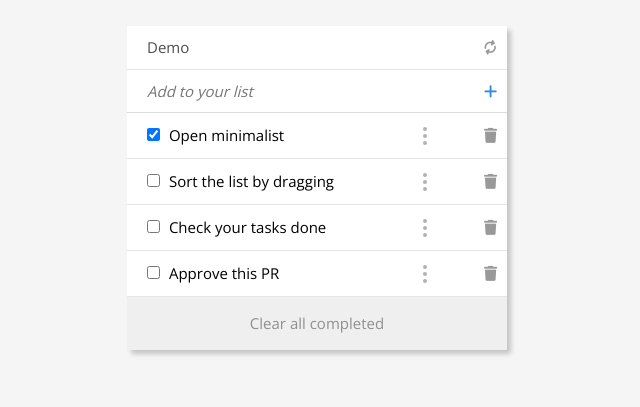
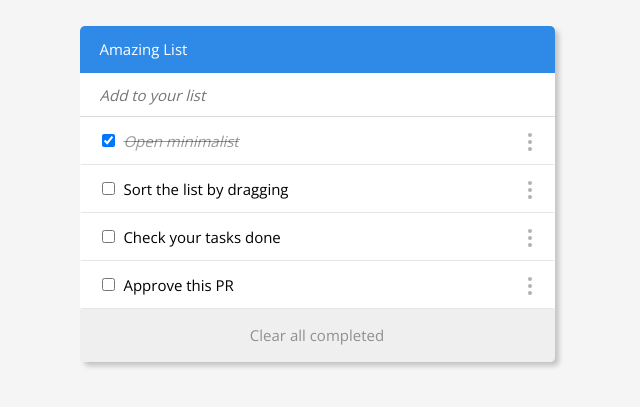
Before and after one commit to D4nielJ/todo-list, a website built with webpack: page src/index.html in a window 1280 px wide. Shown: the part 235-642 px from the top of the page, without its empty margins (323-963 px from the left). Built offline with nearby package versions, Linux system fonts and the light colour scheme.

Commit message:
Add more styles to new buttons

```diff
--- a/src/app/components/appendTask.js
+++ b/src/app/components/appendTask.js
@@ -2,12 +2,14 @@ export default function appendTask(index, todoList) {
   const li = document.createElement('li');
   const task = todoList.getTask(index);
   let checked = '';
+  let classDesc = '';
   if (task.completed === true) {
     checked = 'checked';
+    classDesc = 'todo-list__desc--done';
   }
 
   li.innerHTML = `
-    <div>
+    <div class="todo-list__desc-container">
       <input
         type="checkbox"
         class="todo-list__completed"
@@ -16,7 +18,7 @@ export default function appendTask(index, todoList) {
       <input
         type="text"
         value="${task.desc}"
-        class="todo-list__desc"
+        class="todo-list__desc ${classDesc}"
         maxlength="255"
       />
     </div>
--- a/src/app/components/reorderList.js
+++ b/src/app/components/reorderList.js
@@ -3,6 +3,7 @@ import deployList from './deployList.js';
 import completion from './completion.js';
 import editTask from './editTask.js';
 import deleteTask from './deleteTask.js';
+import ui from '../ui/ui.js';
 
 class ReorderList {
   targetsArray = [];
@@ -46,6 +47,7 @@ class ReorderList {
     deleteTask.addListener();
     this.addEvents();
     this.addEventsToTargets();
+    ui();
   };
 
   dragOver = (e) => {
--- a/src/app/run.js
+++ b/src/app/run.js
@@ -1,9 +1,11 @@
 import todoList from './utils/todoList.js';
 import deployList from './components/deployList.js';
 import resetEvents from './utils/resetEvents.js';
+import ui from './ui/ui.js';
 
 export default function run() {
   todoList.init();
   deployList(todoList);
   resetEvents();
+  ui();
 }
--- /dev/null
+++ b/src/app/ui/ui.js
@@ -0,0 +1,55 @@
+export default function ui() {
+  const submitUi = () => {
+    const addInput = document.querySelector('.card__add-task');
+    const submitButton = document.querySelector('.card__submit');
+    addInput.addEventListener('focus', () => {
+      submitButton.classList.add('card__submit--active');
+    });
+    addInput.addEventListener('blur', () => {
+      submitButton.classList.remove('card__submit--active');
+    });
+  };
+
+  const taskUi = () => {
+    const tasks = Array.from(document.querySelectorAll('.todo-list__item'));
+    const inputs = Array.from(document.querySelectorAll('.todo-list__desc'));
+    const deleteButtons = Array.from(
+      document.querySelectorAll('.todo-list__delete')
+    );
+    const grabbers = Array.from(document.querySelectorAll('.todo-list__grab'));
+
+    inputs.forEach((task, index) => {
+      task.addEventListener('focus', () => {
+        deleteButtons[index].classList.add('todo-list__delete--active');
+        grabbers[index].classList.add('d-none');
+        tasks[index].classList.add('todo-list__item--active');
+      });
+
+      task.addEventListener('blur', () => {
+        setTimeout(() => {
+          deleteButtons[index].classList.remove('todo-list__delete--active');
+          grabbers[index].classList.remove('d-none');
+          tasks[index].classList.remove('todo-list__item--active');
+        }, 100)
+      });
+    });
+  };
+
+  const taskChecked = () => {
+    const inputs = Array.from(document.querySelectorAll('.todo-list__desc'));
+    const checkboxes = Array.from(document.querySelectorAll('.todo-list__completed'));
+    checkboxes.forEach((box, index) => {
+      box.addEventListener('change', () => {
+        if(box.checked) {
+          inputs[index].classList.add('todo-list__desc--done');
+        } else {
+          inputs[index].classList.remove('todo-list__desc--done');
+        }
+      });
+    });
+  }
+
+  submitUi();
+  taskUi();
+  taskChecked();
+}
--- a/src/app/utils/resetEvents.js
+++ b/src/app/utils/resetEvents.js
@@ -4,6 +4,7 @@ import addTask from '../components/addTask.js';
 import editTask from '../components/editTask.js';
 import deleteTask from '../components/deleteTask.js';
 import deleteCompleted from '../components/deleteCompleted.js';
+import ui from '../ui/ui.js';
 
 export default function resetEvents() {
   completion.addEvents();
@@ -13,4 +14,5 @@ export default function resetEvents() {
   editTask.addListener();
   deleteTask.addListener();
   deleteCompleted.addListener();
+  ui();
 }
--- a/src/index.html
+++ b/src/index.html
@@ -19,10 +19,9 @@
           </div>
           <h1 class="mb-5">minimalist</h1>
         </div>
-        <div class="card col-11 col-md-6 col-lg-4">
+        <div class="card col-11 col-md-6 col-lg-5">
           <div class="card__title">
-            <span>Demo</span>
-            <i class="fas fa-sync-alt"></i>
+            <span>Amazing List</span>
           </div>
           <form action="#" class="card__form">
             <input
--- a/src/scss/partials/_card.scss
+++ b/src/scss/partials/_card.scss
@@ -6,27 +6,42 @@
   border: none;
   background: $gray;
   box-shadow: rgba(0, 0, 0, 0.2) 4px 4px 5px 0;
+  position: relative;
+  border-radius: 5px;
 
   &__form {
     display: flex;
+    align-items: center;
     border-bottom: 1px rgba(0, 0, 0, 0.1) solid;
   }
 
   &__submit {
+    font-size: 1.5rem;
+    right: 18px;
+    position: absolute;
     background: $white;
     border: none;
-    padding-right: 10px;
     color: $primary-color;
+    opacity: 0;
+    transition: opacity $speed ease-in-out,
+      color $speed ease-in-out;
+
+    &--active {
+      opacity: 1;
+    }
   }
 
   &__title {
-    background: $white;
-    padding: 10px 10px 10px 20px;
+    background: $primary-color;
+    padding: 12px 10px 12px 20px;
     display: flex;
     justify-content: space-between;
     align-items: center;
-    border-bottom: 1px rgba(0, 0, 0, 0.1) solid;
-    color: rgba(0, 0, 0, 0.7);
+    border-bottom: 1px $white solid;
+    color: $white;
+    border-top-left-radius: 5px;
+    border-top-right-radius: 5px;
+
 
     & .fas {
       font-size: 1.3rem;
--- a/src/scss/partials/_list.scss
+++ b/src/scss/partials/_list.scss
@@ -7,14 +7,15 @@
     justify-content: space-between;
     padding: 10px 10px 10px 0;
     background: $white;
+    border: transparent 2px solid;
     border-bottom: 1px rgba(0, 0, 0, 0.1) solid;
     position: relative;
 
     &--hold {
       background: $white;
       opacity: 1;
-      border: $primary-color 2px solid;
-      border-radius: 5px;
+      border: $primary-color 1px solid;
+      border-radius: 2px;
     }
 
     &--invisible {
@@ -57,11 +58,24 @@
     margin-left: 20px;
   }
 
+  &__desc-container {
+    width: 100%;
+  }
+
   &__desc {
+    display: inline-block;
     border: none;
     outline: none;
     min-height: 10px;
     font-weight: 300;
+    min-width: 250px;
+
+    &--done {
+      text-decoration: line-through;
+      font-style: italic;
+      color: $gray-buttons;
+    }
+
 
     &::placeholder {
       opacity: 1;
@@ -79,12 +93,23 @@
     border: none;
     width: 100%;
     padding: 15px 20px;
+    border-bottom-left-radius: 5px;
+    border-bottom-right-radius: 5px;
   }
 
   &__delete {
+    right: 15px;
+    position: absolute;
     background: $white;
     border: none;
     color: $gray-buttons;
+    opacity: 0;
+    transition: opacity $speed ease-in-out,
+      color $speed ease-in-out;
+
+    &--active {
+      opacity: 1;
+    }
 
     &:hover {
       color: $primary-color;
--- a/src/scss/partials/_variables.scss
+++ b/src/scss/partials/_variables.scss
@@ -6,3 +6,5 @@ $white: #fff;
 $gray-buttons: rgba(0, 0, 0, 0.4);
 
 $font-family: 'open sans', sans-serif;
+
+$speed: 150ms;
```
Also changed, not shown: src/css/main.css, 1 other file.
